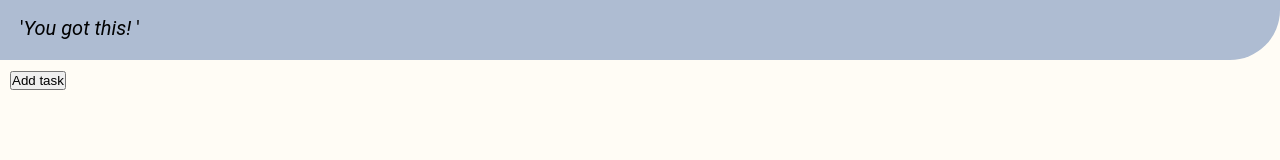
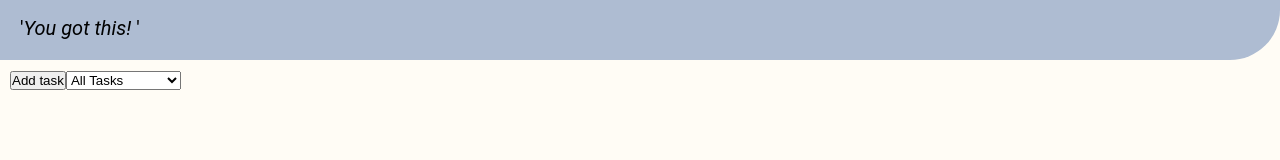
Before and after one commit to EEE95/tallytask, a React (Vite) app: page /list/1 in a window 1280 px wide. Shown: the part 123-283 px from the top of the page. Built offline with nearby package versions, Linux system fonts and the light colour scheme; a web font is replaced by a local one.

Commit message:
listpage - filteringsfunktion

```diff
--- a/src/ListPage.tsx
+++ b/src/ListPage.tsx
@@ -1,21 +1,23 @@
-import React from "react";
+import React, { useState } from "react";
 import { Link, useParams } from "react-router-dom";
 import trash from './assets/trash.png';
 import edit from './assets/edit.png';
-import { RouteParams, HomeType } from "./types";
+import { RouteParams, HomeType, Task } from "./types";
 
-function ListPage({ lists, tasks, setTasks }: HomeType) {
+const ListPage: React.FC<HomeType> = ({ lists, tasks, setTasks }) => {
     const { id } = useParams<RouteParams>();
     const listName = id ? lists[id] : "defaultListName";
     const listTasks = tasks[listName] || [];
+
+    const [filter, setFilter] = useState<string>("all");
 
     const handleCompleteTask = (index: number) => {
         const updatedTasks = listTasks.map((task, i) =>
             i === index ? { ...task, completed: !task.completed } : task
         );
 
+
         updatedTasks.sort((a, b) => Number(a.completed) - Number(b.completed));
-
         setTasks((prev) => ({ ...prev, [listName]: updatedTasks }));
     };
 
@@ -24,16 +26,41 @@ function ListPage({ lists, tasks, setTasks }: HomeType) {
         setTasks((prev) => ({ ...prev, [listName]: updatedTasks }));
     };
 
+    const filteredTasks = listTasks.filter((task) => {
+        if (filter === "all") return true;
+        if (filter === "completed") return task.completed;
+        if (filter === "notCompleted") return !task.completed;
+        if (filter === "highPriority") return task.priority === "high";
+        if (filter === "mediumPriority") return task.priority === "medium";
+        if (filter === "lowPriority") return task.priority === "low";
+        return true;
+    });
+
     return (
         <div className="list-page">
             <h2>{listName}</h2>
 
-            <Link to={`/newtask?list=${listName}`}>
-                <button>Add task</button>
-            </Link>
+            <div className="actions">
+                <Link to={`/newtask?list=${listName}`}>
+                    <button>Add task</button>
+                </Link>
+
+                <select
+                    value={filter}
+                    onChange={(e) => setFilter(e.target.value)}
+                    className="filter-select"
+                >
+                    <option value="all">All Tasks</option>
+                    <option value="completed">Completed</option>
+                    <option value="notCompleted">Not Completed</option>
+                    <option value="highPriority">High Priority</option>
+                    <option value="mediumPriority">Medium Priority</option>
+                    <option value="lowPriority">Low Priority</option>
+                </select>
+            </div>
 
             <ul>
-                {listTasks.map((task, index) => (
+                {filteredTasks.map((task, index) => (
                     <li key={index} className={`task-item priority-${task.priority}`}>
                         <div className="task-content">
                             {/* Checkbox til 'completed' */}
@@ -49,7 +76,7 @@ function ListPage({ lists, tasks, setTasks }: HomeType) {
                                 {task.name} - {task.priority}
                             </span>
 
-                            {/* Handling af redigering/sletning */}
+                            {/* Redigering/sletning */}
                             <div className="task-actions">
                                 <button onClick={() => console.log(`Edit task ${index}`)}>
                                     <img src={edit} alt="edit task" />
```
Also changed, not shown: src/types.ts (+11 -3 lines).
